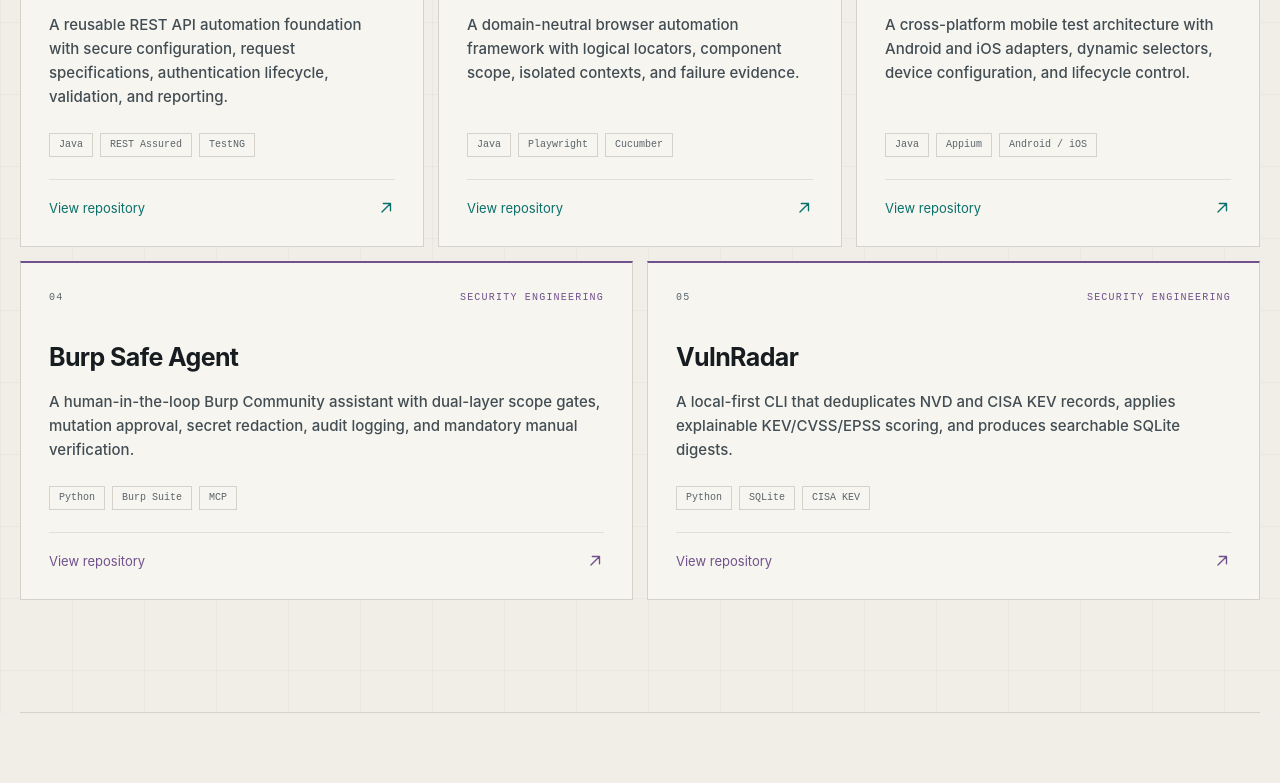
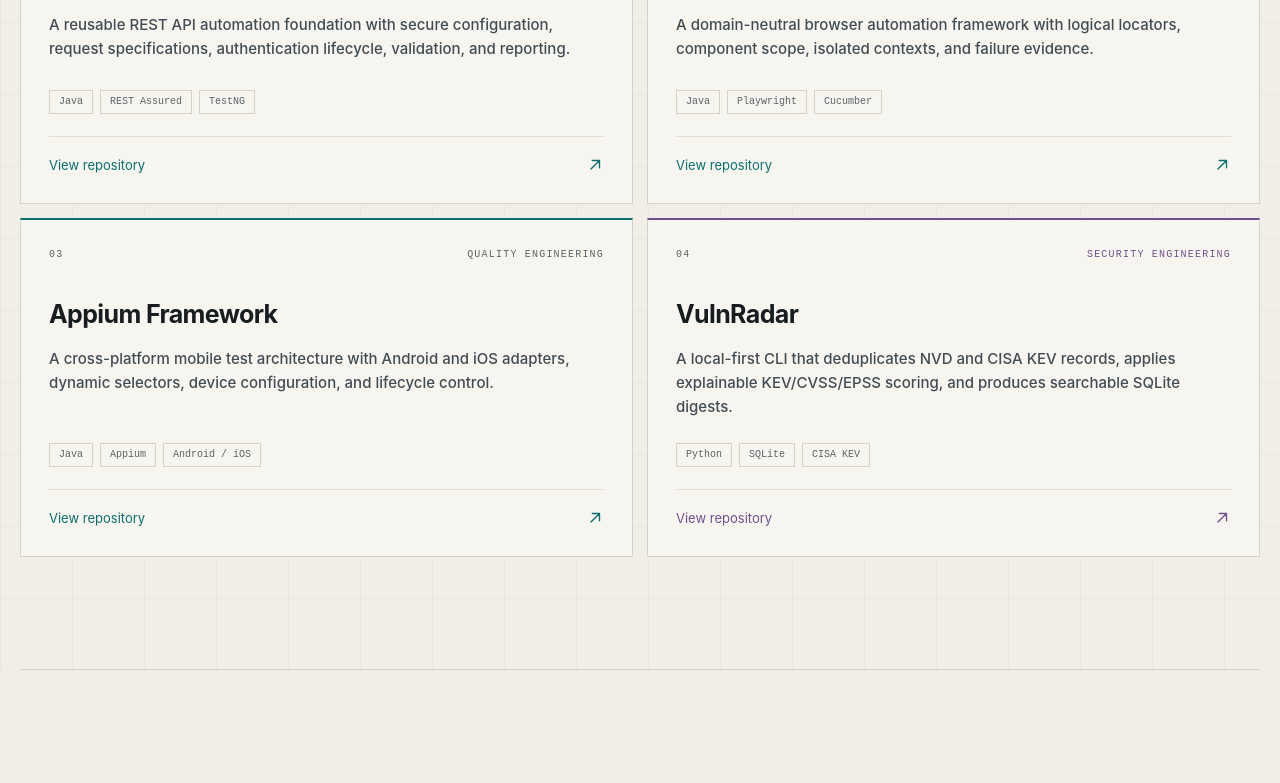
Before and after one commit to vocongthanh-projects/personal-portfolio, a Next.js app: page / in a window 1280 px wide. Shown: the part 2570-3353 px from the top of the page. Built offline with nearby package versions, Linux system fonts and the light colour scheme; no server answers.

Commit message:
Remove Burp Safe Agent project, fix project grid to even 2x2 layout

```diff
--- a/src/app/globals.css
+++ b/src/app/globals.css
@@ -169,8 +169,7 @@
 .project-card.security .project-topline span:last-child, .project-card.security > a,
 .credential-card.security .credential-topline span:last-child, .credential-card.security > a { color: var(--security); }
 .project-card:hover, .credential-card:hover { transform: translateY(-3px); border-color: #46535f; }
-.project-card:nth-child(-n+3) { grid-column: span 2; }
-.project-card:nth-child(n+4) { grid-column: span 3; }
+.project-card { grid-column: span 3; }
 .project-card h3, .credential-card h3 { margin-top: 38px; }
 .project-card .tag-list, .credential-card .tag-list { grid-column: auto; margin-top: auto; padding-top: 24px; align-items: center; }
 .project-card > a, .credential-card > a { margin-top: 22px; padding-top: 18px; display: flex; justify-content: space-between; align-items: center; border-top: 1px solid var(--line-soft); color: var(--quality); font-size: 13px; }
--- a/src/data/portfolio.ts
+++ b/src/data/portfolio.ts
@@ -68,14 +68,6 @@
     tags: ["Java", "Appium", "Android / iOS"],
     tone: "quality",
     href: "https://github.com/vocongthanh247/appium-framework",
-  },
-  {
-    title: "Burp Safe Agent",
-    category: "Security Engineering",
-    description: "A human-in-the-loop Burp Community assistant with dual-layer scope gates, mutation approval, secret redaction, audit logging, and mandatory manual verification.",
-    tags: ["Python", "Burp Suite", "MCP"],
-    tone: "security",
-    href: "https://github.com/vocongthanh247/burp-safe-agent",
   },
   {
     title: "VulnRadar",
--- a/src/data/portfolio.vi.ts
+++ b/src/data/portfolio.vi.ts
@@ -68,14 +68,6 @@
     tags: ["Java", "Appium", "Android / iOS"],
     tone: "quality",
     href: "https://github.com/vocongthanh247/appium-framework",
-  },
-  {
-    title: "Burp Safe Agent",
-    category: "Security Engineering",
-    description: "Trợ lý human-in-the-loop cho Burp Community với kiểm soát phạm vi hai lớp, phê duyệt mutation, che secrets, audit log và bắt buộc xác minh thủ công.",
-    tags: ["Python", "Burp Suite", "MCP"],
-    tone: "security",
-    href: "https://github.com/vocongthanh247/burp-safe-agent",
   },
   {
     title: "VulnRadar",
```
